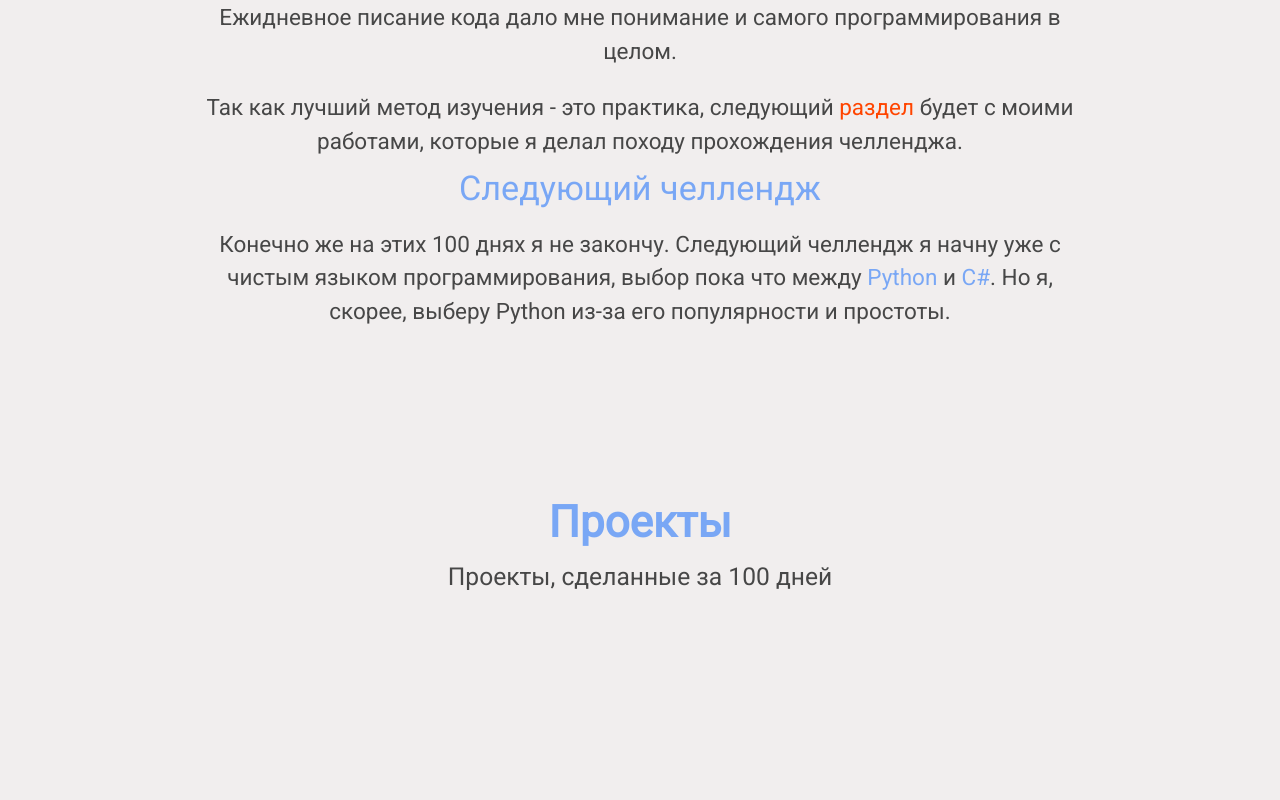
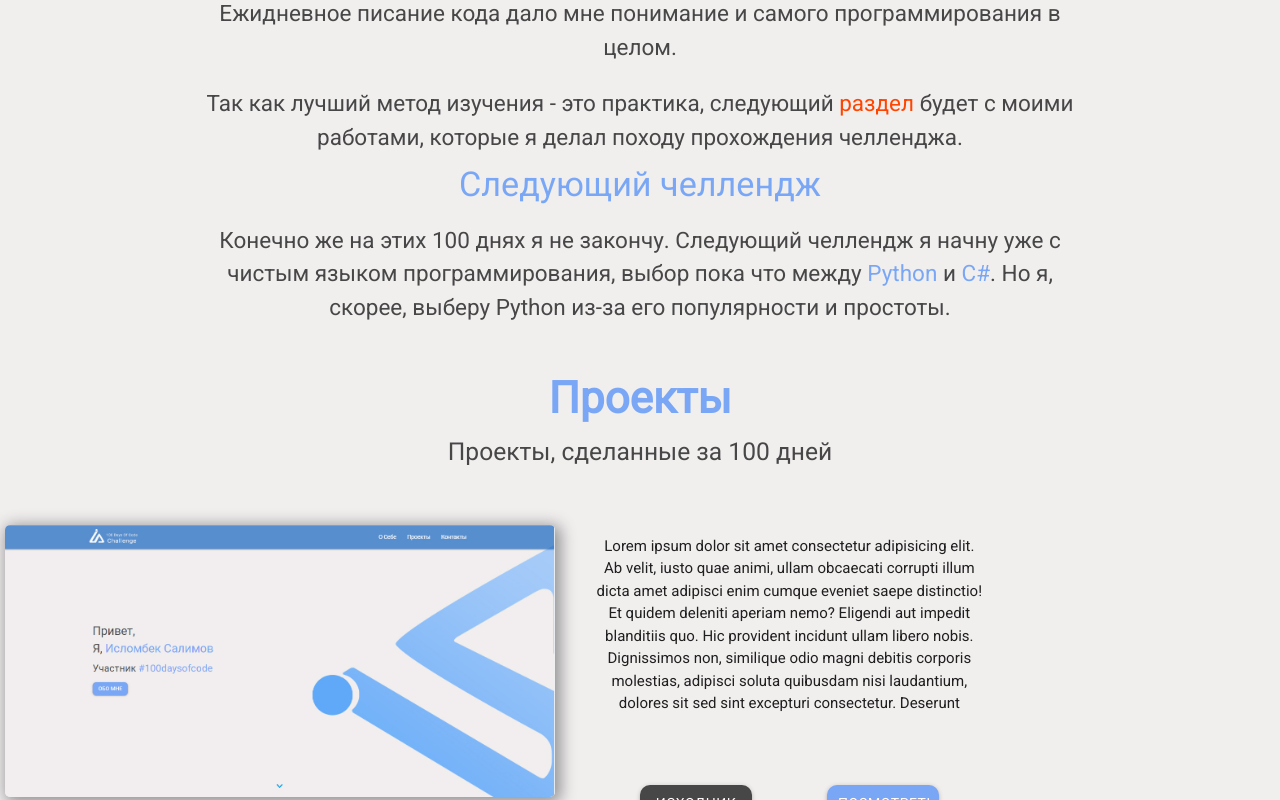
Before and after one commit to mj11rock/100DaysOfCode, a React (Create React App) app: page / in a window 1280 px wide. Shown: the part 1519-2319 px from the top of the page. Before the commit the page ends 2139 px from the top, so only its background shows below. Built offline with nearby package versions, Linux system fonts and the light colour scheme.

Commit message:
project section

```diff
--- a/src/components/about.jsx
+++ b/src/components/about.jsx
@@ -9,7 +9,7 @@ const About = () => {
       <h5 className="center font-standart">Если Вам интересно кто я</h5>
 
       <div className="main-content row">
-        <div className="col s3 ">
+        <div className="col s3 center">
           <img src={profile} className="profile-pic " alt="" />
         </div>
         <div className="info col s9">
--- a/src/components/projects.jsx
+++ b/src/components/projects.jsx
@@ -1,12 +1,219 @@
-import React from "react";
+import React, { Component } from "react";
+import proj1 from "../img/poj/proj1.jpg";
+import proj2 from "../img/poj/proj2.jpg";
+import proj3 from "../img/poj/proj3.jpg";
+import proj4 from "../img/poj/proj4.jpg";
+import proj5 from "../img/poj/proj5.jpg";
+import proj6 from "../img/poj/proj6.jpg";
+import proj7 from "../img/poj/proj7.jpg";
+import proj8 from "../img/poj/proj8.jpg";
 
-const Projects = () => {
-  return (
-    <div className="row projects">
-      <h3 className="center font-highlight bold">Проекты</h3>
-      <h5 className="center font-standart">Проекты, сделанные за 100 дней</h5>
-    </div>
-  );
-};
+class Projects extends Component {
+  constructor(props) {
+    super(props);
+  }
+
+  render() {
+    return (
+      <div className="container projects">
+        <h3 className="center font-highlight bold">Проекты</h3>
+        <h5 className="center font-standart">Проекты, сделанные за 100 дней</h5>
+
+        <div className="row">
+          <div className="col s5 image">
+            <img src={proj1} alt="" />
+          </div>
+          <div className="col s6 discription">
+            <div className="text">
+              Lorem ipsum dolor sit amet consectetur adipisicing elit. Ab velit,
+              iusto quae animi, ullam obcaecati corrupti illum dicta amet
+              adipisci enim cumque eveniet saepe distinctio! Et quidem deleniti
+              aperiam nemo? Eligendi aut impedit blanditiis quo. Hic provident
+              incidunt ullam libero nobis. Dignissimos non, similique odio magni
+              debitis corporis molestias, adipisci soluta quibusdam nisi
+              laudantium, dolores sit sed sint excepturi consectetur. Deserunt
+            </div>
+            <div className="options row center">
+              <a href="#" className="btn btn-git col s3 offset-s2 ">
+                Исходник
+              </a>
+              <a href="#" className="btn btn-veiw col s3 offset-s2 ">
+                Посмотреть
+              </a>
+            </div>
+          </div>
+        </div>
+        <div className="row">
+          <div className="col s6 discription">
+            <div className="text">
+              Lorem ipsum dolor sit amet consectetur adipisicing elit. Ab velit,
+              iusto quae animi, ullam obcaecati corrupti illum dicta amet
+              adipisci enim cumque eveniet saepe distinctio! Et quidem deleniti
+              aperiam nemo? Eligendi aut impedit blanditiis quo. Hic provident
+              incidunt ullam libero nobis. Dignissimos non, similique odio magni
+              debitis corporis molestias, adipisci soluta quibusdam nisi
+              laudantium, dolores sit sed sint excepturi consectetur. Deserunt
+            </div>
+            <div className="options row center">
+              <a href="#" className="btn btn-git col s3 offset-s2 ">
+                Исходник
+              </a>
+              <a href="#" className="btn btn-veiw col s3 offset-s2 ">
+                Посмотреть
+              </a>
+            </div>
+          </div>
+          <div className="col s5 image">
+            <img src={proj2} alt="" />
+          </div>
+        </div>
+        <div className="row">
+          <div className="col s5 image">
+            <img src={proj3} alt="" />
+          </div>
+          <div className="col s6 discription">
+            <div className="text">
+              Lorem ipsum dolor sit amet consectetur adipisicing elit. Ab velit,
+              iusto quae animi, ullam obcaecati corrupti illum dicta amet
+              adipisci enim cumque eveniet saepe distinctio! Et quidem deleniti
+              aperiam nemo? Eligendi aut impedit blanditiis quo. Hic provident
+              incidunt ullam libero nobis. Dignissimos non, similique odio magni
+              debitis corporis molestias, adipisci soluta quibusdam nisi
+              laudantium, dolores sit sed sint excepturi consectetur. Deserunt
+            </div>
+            <div className="options row center">
+              <a href="#" className="btn btn-git col s3 offset-s2 ">
+                Исходник
+              </a>
+              <a href="#" className="btn btn-veiw col s3 offset-s2 ">
+                Посмотреть
+              </a>
+            </div>
+          </div>
+        </div>
+        <div className="row">
+          <div className="col s6 discription">
+            <div className="text">
+              Lorem ipsum dolor sit amet consectetur adipisicing elit. Ab velit,
+              iusto quae animi, ullam obcaecati corrupti illum dicta amet
+              adipisci enim cumque eveniet saepe distinctio! Et quidem deleniti
+              aperiam nemo? Eligendi aut impedit blanditiis quo. Hic provident
+              incidunt ullam libero nobis. Dignissimos non, similique odio magni
+              debitis corporis molestias, adipisci soluta quibusdam nisi
+              laudantium, dolores sit sed sint excepturi consectetur. Deserunt
+            </div>
+            <div className="options row center">
+              <a href="#" className="btn btn-git col s3 offset-s2 ">
+                Исходник
+              </a>
+              <a href="#" className="btn btn-veiw col s3 offset-s2 ">
+                Посмотреть
+              </a>
+            </div>
+          </div>
+          <div className="col s5 image">
+            <img src={proj4} alt="" />
+          </div>
+        </div>
+        <div className="row">
+          <div className="col s5 image">
+            <img src={proj5} alt="" />
+          </div>
+          <div className="col s6 discription">
+            <div className="text">
+              Lorem ipsum dolor sit amet consectetur adipisicing elit. Ab velit,
+              iusto quae animi, ullam obcaecati corrupti illum dicta amet
+              adipisci enim cumque eveniet saepe distinctio! Et quidem deleniti
+              aperiam nemo? Eligendi aut impedit blanditiis quo. Hic provident
+              incidunt ullam libero nobis. Dignissimos non, similique odio magni
+              debitis corporis molestias, adipisci soluta quibusdam nisi
+              laudantium, dolores sit sed sint excepturi consectetur. Deserunt
+            </div>
+            <div className="options row center">
+              <a href="#" className="btn btn-git col s3 offset-s2 ">
+                Исходник
+              </a>
+              <a href="#" className="btn btn-veiw col s3 offset-s2 ">
+                Посмотреть
+              </a>
+            </div>
+          </div>
+        </div>
+        <div className="row">
+          <div className="col s6 discription">
+            <div className="text">
+              Lorem ipsum dolor sit amet consectetur adipisicing elit. Ab velit,
+              iusto quae animi, ullam obcaecati corrupti illum dicta amet
+              adipisci enim cumque eveniet saepe distinctio! Et quidem deleniti
+              aperiam nemo? Eligendi aut impedit blanditiis quo. Hic provident
+              incidunt ullam libero nobis. Dignissimos non, similique odio magni
+              debitis corporis molestias, adipisci soluta quibusdam nisi
+              laudantium, dolores sit sed sint excepturi consectetur. Deserunt
+            </div>
+            <div className="options row center">
+              <a href="#" className="btn btn-git col s3 offset-s2 ">
+                Исходник
+              </a>
+              <a href="#" className="btn btn-veiw col s3 offset-s2 ">
+                Посмотреть
+              </a>
+            </div>
+          </div>
+          <div className="col s5 image">
+            <img src={proj6} alt="" />
+          </div>
+        </div>
+        <div className="row">
+          <div className="col s5 image">
+            <img src={proj7} alt="" />
+          </div>
+          <div className="col s6 discription">
+            <div className="text">
+              Lorem ipsum dolor sit amet consectetur adipisicing elit. Ab velit,
+              iusto quae animi, ullam obcaecati corrupti illum dicta amet
+              adipisci enim cumque eveniet saepe distinctio! Et quidem deleniti
+              aperiam nemo? Eligendi aut impedit blanditiis quo. Hic provident
+              incidunt ullam libero nobis. Dignissimos non, similique odio magni
+              debitis corporis molestias, adipisci soluta quibusdam nisi
+              laudantium, dolores sit sed sint excepturi consectetur. Deserunt
+            </div>
+            <div className="options row center">
+              <a href="#" className="btn btn-git col s3 offset-s2 ">
+                Исходник
+              </a>
+              <a href="#" className="btn btn-veiw col s3 offset-s2 ">
+                Посмотреть
+              </a>
+            </div>
+          </div>
+        </div>
+        <div className="row">
+          <div className="col s6 discription">
+            <div className="text">
+              Lorem ipsum dolor sit amet consectetur adipisicing elit. Ab velit,
+              iusto quae animi, ullam obcaecati corrupti illum dicta amet
+              adipisci enim cumque eveniet saepe distinctio! Et quidem deleniti
+              aperiam nemo? Eligendi aut impedit blanditiis quo. Hic provident
+              incidunt ullam libero nobis. Dignissimos non, similique odio magni
+              debitis corporis molestias, adipisci soluta quibusdam nisi
+              laudantium, dolores sit sed sint excepturi consectetur. Deserunt
+            </div>
+            <div className="options row center">
+              <a href="#" className="btn btn-git col s3 offset-s2 ">
+                Исходник
+              </a>
+              <a href="#" className="btn btn-veiw col s3 offset-s2 ">
+                Посмотреть
+              </a>
+            </div>
+          </div>
+          <div className="col s5 image">
+            <img src={proj8} alt="" />
+          </div>
+        </div>
+      </div>
+    );
+  }
+}
 
 export default Projects;
--- a/src/components/welcome.jsx
+++ b/src/components/welcome.jsx
@@ -27,7 +27,7 @@ const Welcome = () => {
             focusable="false"
             data-prefix="fas"
             data-icon="chevron-down"
-            class="svg-inline--fa fa-chevron-down fa-w-14 scrollDown__StyledIcon-sc-11jmwtl-1 haUUnJ"
+            className="svg-inline--fa fa-chevron-down fa-w-14 scrollDown__StyledIcon-sc-11jmwtl-1 haUUnJ"
             role="img"
             xmlns="http://www.w3.org/2000/svg"
             viewBox="0 0 448 512"
--- a/src/styles/scss/main.scss
+++ b/src/styles/scss/main.scss
@@ -38,7 +38,13 @@ body {
   p {
     margin: 0;
   }
-
+  .bg {
+    position: absolute;
+    z-index: -1;
+    top: 50px;
+    right: -70px;
+  }
+}
 .btn {
   border-radius: 10px;
   background-color: $primary-color;
@@ -50,13 +56,6 @@ body {
     background-color: darken($primary-color, 10%);
     transform: scale(0.97);
     transition: 0.2s;
-    }
-  }
-  .bg {
-    position: absolute;
-    z-index: -1;
-    top: 50px;
-    right: -70px;
   }
 }
 .participant {
@@ -88,7 +87,7 @@ body {
 }
 
 .profile-pic {
-  max-width: 250px;
+  max-width: 230px;
   height: auto;
   border-radius: 2px;
   box-shadow: 2px 5px 10px 3px lighten($standart-color, 30%);
@@ -102,5 +101,42 @@ body {
 }
 
 .projects {
-  margin-top: 150px;
+  .image {
+    margin-top: 20px;
+    position: relative;
   }
+  img {
+    position: absolute;
+    right: 10px;
+    max-width: 550px;
+    border-radius: 5px;
+    box-shadow: 3px 3px 15px 3px lighten($standart-color, 30%);
+  }
+}
+
+.text {
+  margin: 10px 20px 0 20px;
+}
+.discription {
+  margin-top: 20px;
+}
+.options {
+  margin-top: 20px;
+  vertical-align: bottom;
+}
+.btn-git {
+  background-color: #474747;
+
+  &:hover {
+    background-color: darken(#474747, 5%);
+  }
+  &:active {
+    background-color: darken(#474747, 10%);
+  }
+}
+
+.projects {
+  .col {
+    margin: 50px 0;
+  }
+}
```
Lines whose indentation alone changed are shown as unchanged.
